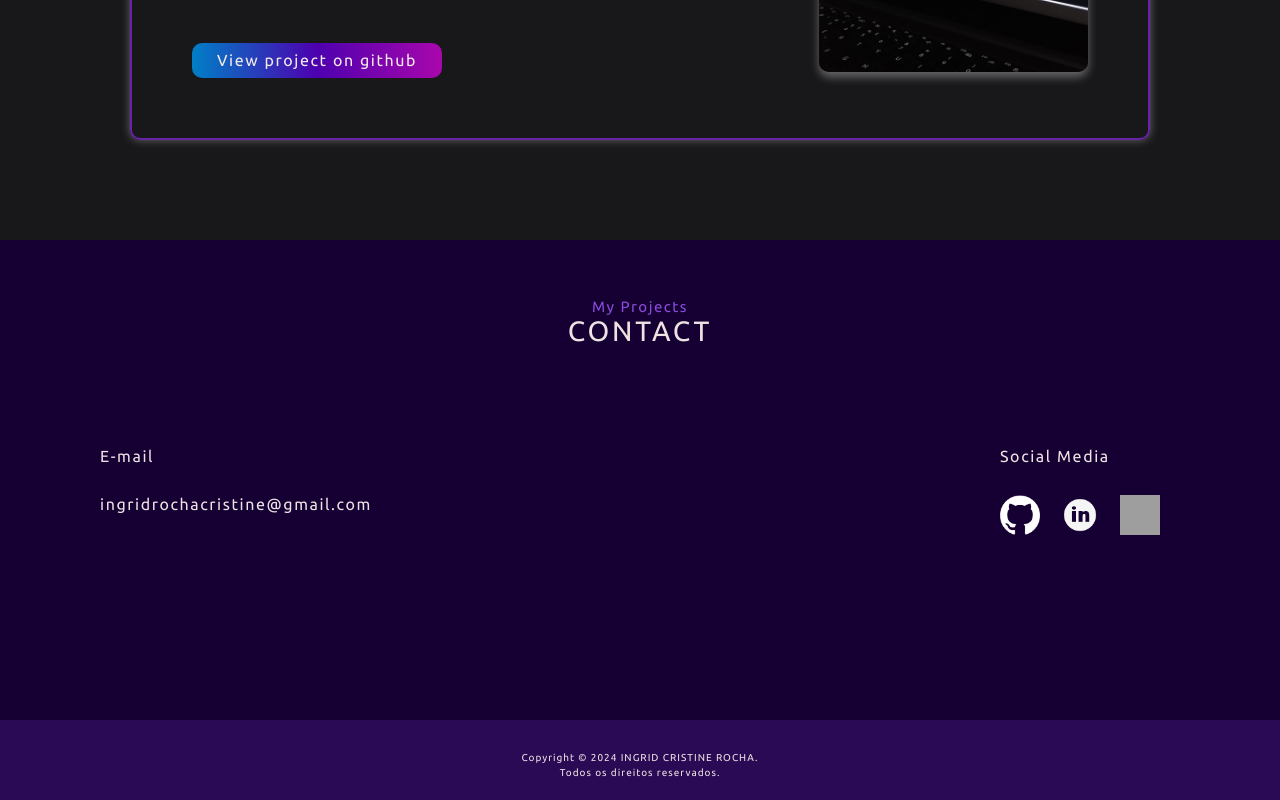
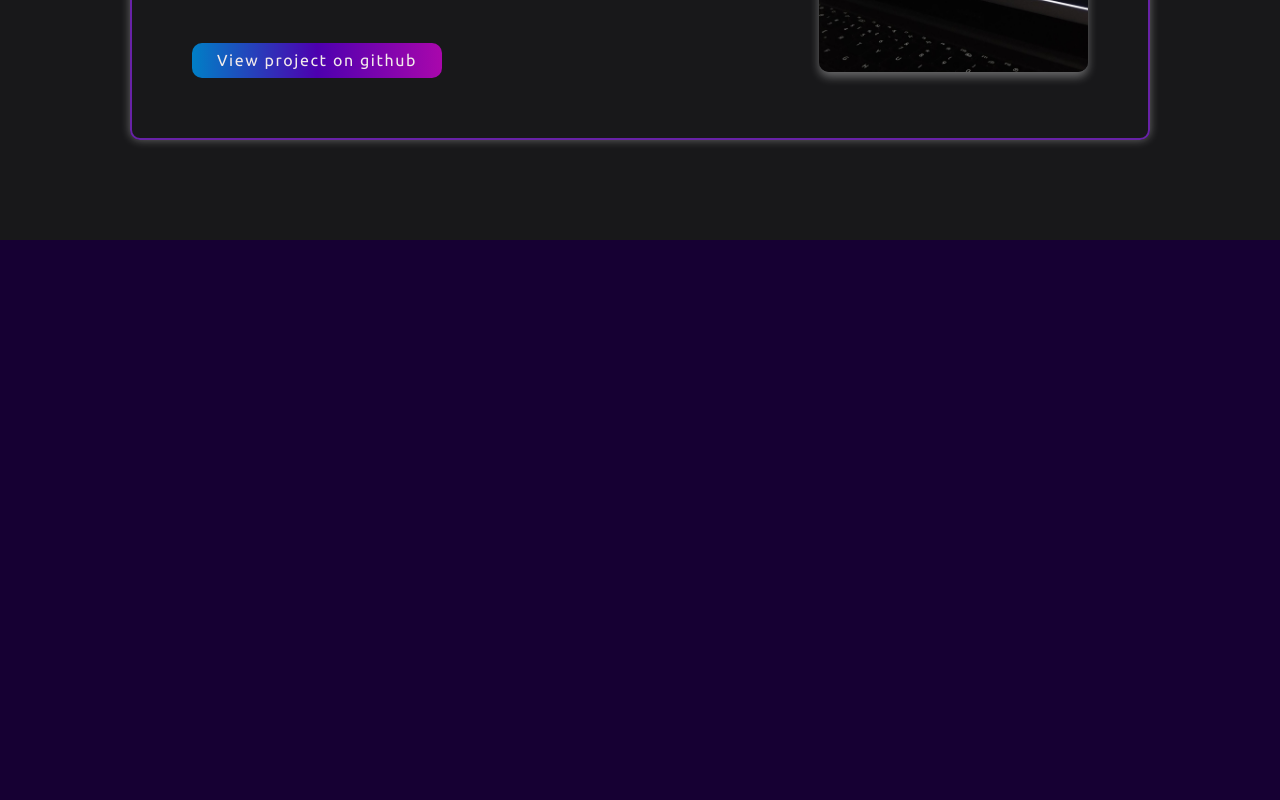
Before and after one commit to ingridcriistine/Professional_Portfolio_React, a React (Vite) app: page / in a window 1280 px wide. Shown: the part 8677-9477 px from the top of the page. After the commit the page ends 8917 px from the top, so only its background shows below. Built offline with nearby package versions, Linux system fonts and the light colour scheme; grey boxes are pictures that could not be loaded.

Commit message:
section projects

```diff
--- a/src/App.jsx
+++ b/src/App.jsx
@@ -321,35 +321,7 @@ function App() {
                   </div>
                 </div>
             </section>
-
-            <section id="contact" className={style.contact}>
-                <p className={style.littleTitle}>My Projects</p>
-                <p className={style.sectionTitle}>CONTACT</p>
-                <div className={style.contactsContainer}>
-                    <div className={style.boxContacts}>
-                        <div className={style.contactTitle}>
-                            <p className={style.contactText}>E-mail</p>
-                            <p className={style.contactText}>ingridrochacristine@gmail.com</p>
-                        </div>
-                    </div>
-                    <div className={style.boxSocialMedia}>
-                        <p className={style.contactText}>Social Media</p>
-                        <div className={style.contactIcons}>
-                            <a href="https://github.com/ingridcriistine"><img src="../src/assets/icon-github.png" alt="Ícone do GitHub"/></a>
-                            <a href="https://www.linkedin.com/in/ingridcristinerocha/"><img src="../src/assets/icon-linkedin.png" alt="Ícone do Linkedin"/></a>
-                            <a href="https://www.linkedin.com/in/ingridcristinerocha/"><img src="../src/assets/whatsapp.png" alt="Ícone do Linkedin"/></a>
-                        </div>
-                    </div>
-                </div>
-            </section>
       </main>
-
-      <footer>
-            <section className={style.copyright}>
-                <p className={style.copyrightText}>Copyright © 2024 INGRID CRISTINE ROCHA.</p>
-                <p className={style.copyrightText}>Todos os direitos reservados.</p>
-            </section>
-        </footer>
     </>
   )
 }
```
